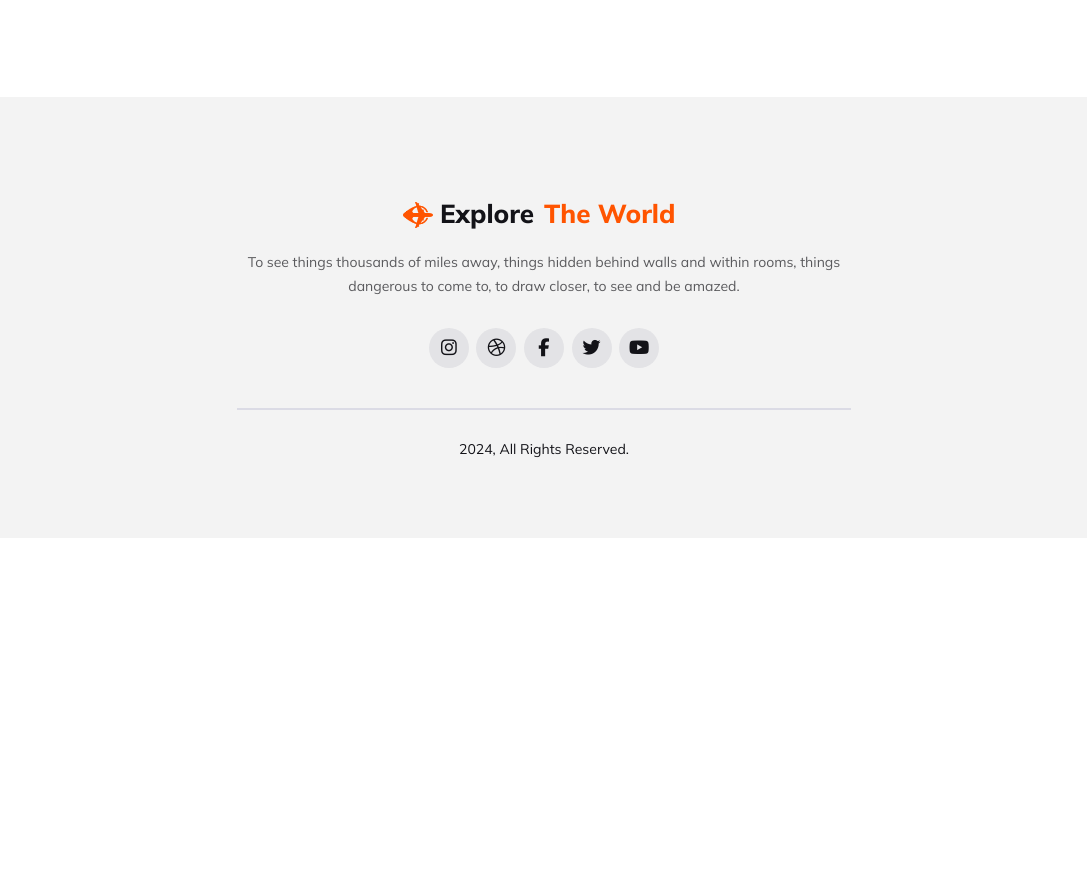
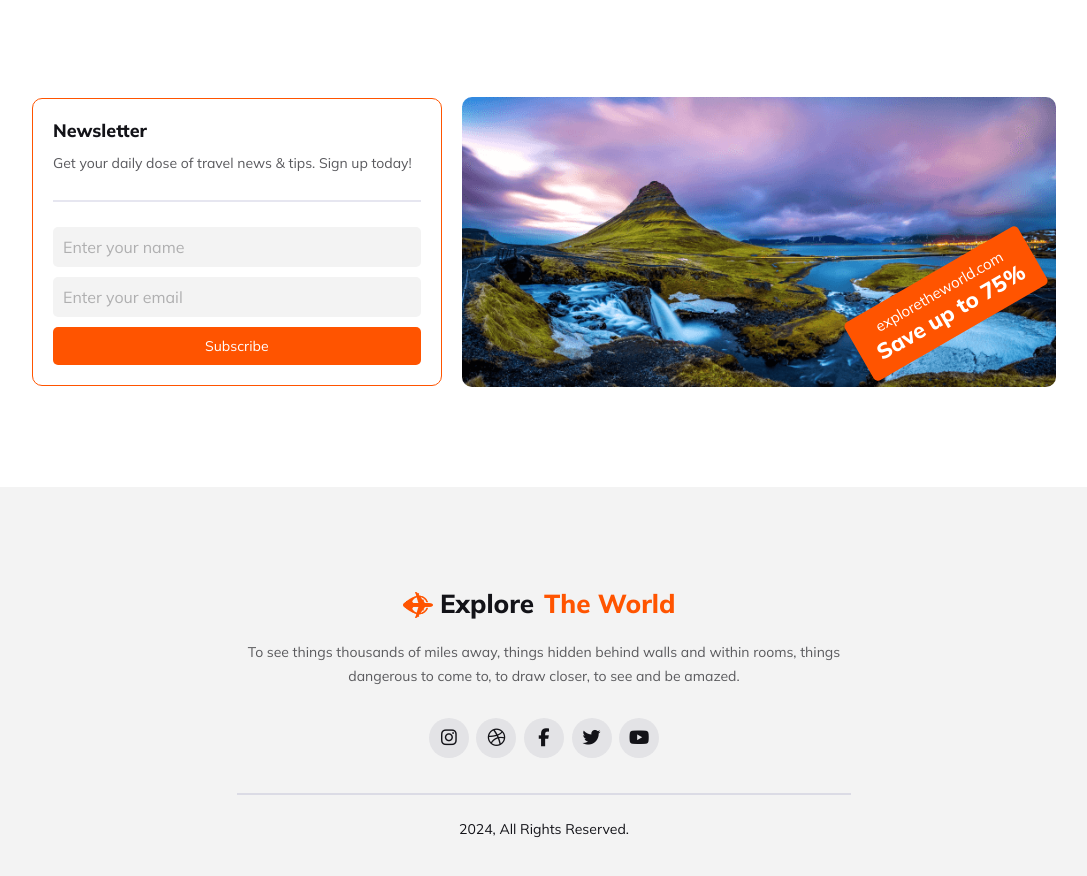
Before and after one commit to BurhanUddinAhmad/B9A2-Explore-The-World, a plain HTML site: page index.html in a window 1280 px wide. Shown: the part 2715-3591 px from the top of the page, without its empty margins (96-1183 px from the left). Before the commit the page ends 3253 px from the top, so only its background shows below. Drawn offline with Linux system fonts and the light colour scheme.

Commit message:
Added Newsletter section

```diff
--- a/css/responsive.css
+++ b/css/responsive.css
@@ -94,5 +94,17 @@
       justify-content: center;
     }
 
+    /* ==== Newsletter Section ===== */
+    .newsletter-contents {
+      flex-direction: column;
+      justify-content: center;
+    }
+    .newsletter-contents form {
+      width: 100%;
+    }
+    .newsletter-contents .discount {
+      width: 100%;
+    }
 
-  }
+
+}
--- a/css/style.css
+++ b/css/style.css
@@ -43,6 +43,10 @@ p {
   color: rgba(19, 19, 24, 0.70);
   line-height: 2.3rem;
   margin-bottom: 1rem;
+}
+hr {
+  border: .05rem solid rgba(14, 14, 112, 0.1);
+  margin: 2.5rem 0;
 }
 .section-title {
   max-width: 65rem;
@@ -295,6 +299,80 @@ nav > #nav-check {
   grid-column: 3/10;
 }
 
+/* ==== Newsletter Section ===== */
+.newsletter-contents {
+  display: flex;
+  justify-content: space-between;
+  align-items: center;
+  gap: 2rem;
+}
+.newsletter-contents form {
+  flex-basis: 40%;
+  padding: 2rem;
+  border: .1rem solid #FF5400;
+  border-radius: 1rem;
+}
+.newsletter-contents form h4 {
+  font-size: 1.8rem;
+  font-weight: 800;
+  color: #131318;
+  margin-bottom: 1rem;
+}
+.newsletter-contents form input {
+  background: rgba(19, 19, 24, 0.05);
+  display: block;
+  margin: 1rem 0;
+  padding: 1rem;
+  border-radius: .5rem;
+  border: none;
+  outline: none;
+  width: 100%;
+  font-size: 1.6rem;
+}
+.newsletter-contents form input::placeholder {
+  color: rgba(19, 19, 24, 0.30);
+}
+.newsletter-contents form button {
+  display: block;
+  width: 100%;
+}
+.newsletter-contents .discount {
+  background: url('../images/saveupto.png') no-repeat;
+  background-size: cover;
+  background-position: center;
+  padding: 2rem;
+  border-radius: 1rem;
+  flex-basis: 58%;
+  min-height: 29rem;
+  position: relative;
+}
+.newsletter-contents .discount .saveupto {
+  width: 20rem;
+  padding: 1rem;
+  border-radius: .5rem;
+  background: #FF5400;
+  text-align: center;
+  position: absolute;
+  bottom: 5rem;
+  right: 1rem;
+  transform: rotate(-30deg);
+}
+.newsletter-contents .discount .saveupto a {
+  text-decoration: none;
+  font-size: 1.5rem;
+  color: #fff;
+  display: block;
+  transition: .3s ease;
+}
+.discount .saveupto a:hover {
+  color: #f0f0f0;
+}
+.discount .saveupto h3 {
+  font-size: 2.2rem;
+  font-weight: 800;
+  color: #fff;
+}
+
 
 
 /* ======= Footer style ========  */
@@ -353,10 +431,6 @@ footer {
 .social-contact a:hover {
   background: #cdcaca;
 }
-.footer-fontents hr {
-  border: .05rem solid rgba(14, 14, 112, 0.1);
-  margin: 3rem 0;
-}
 .footer-fontents small {
   font-size: 1.4rem;
   color: #131318;
--- a/index.html
+++ b/index.html
@@ -151,6 +151,28 @@
                 </div>
             </div>
         </section>
+
+        <!-- Newsletter Section  -->
+        <section id="newsletter">
+            <div class="container">
+                <div class="newsletter-contents">
+                    <form>
+                        <h4>Newsletter</h4>
+                        <p>Get your daily dose of travel news & tips. Sign up today!</p>
+                        <hr>
+                        <input type="text" placeholder="Enter your name">
+                        <input type="email" placeholder="Enter your email">
+                        <button>Subscribe</button>
+                    </form>
+                    <div class="discount">
+                        <div class="saveupto">
+                            <a href="www.exploretheworld.com">exploretheworld.com</a>
+                            <h3>Save up to 75%</h3>
+                        </div>
+                    </div>
+                </div>
+            </div>
+        </section>
     </main>
 
     <footer>
```
